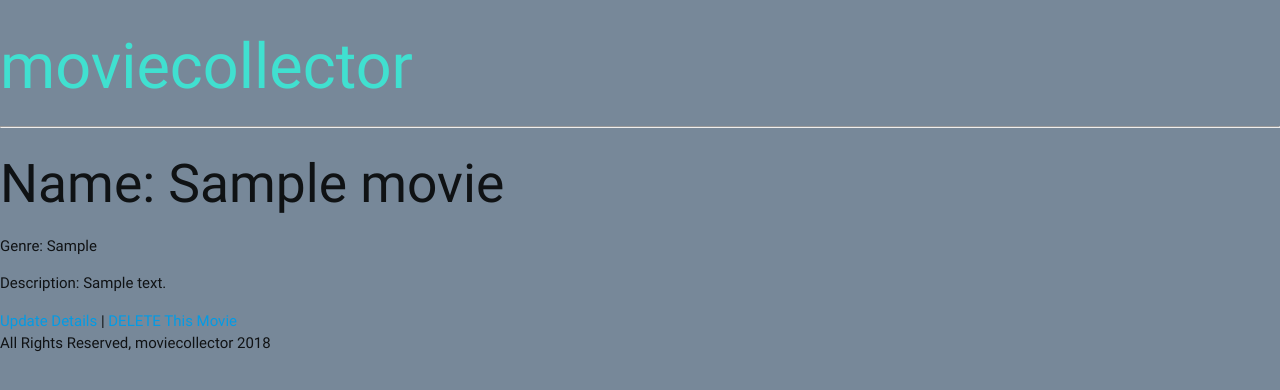
After one commit to sei-ec-remote/Finch_Collector, a Django app: page /movies/1/ in a window 1280 px wide. The commit adds this page. Shown: the top 390 px of the page. Run offline with Django 3.2, Linux system fonts and the light colour scheme; tables that the repository leaves empty hold one stand-in row (values such as "Sample post").

Commit message:
added full crud

```diff
--- a/moviecollector/main_app/models.py
+++ b/moviecollector/main_app/models.py
@@ -7,5 +7,5 @@ class Movie(models.Model):
     genre = models.CharField(max_length=100)
     description = models.CharField(max_length=250)
 
-def __str__(self):
-    return self.name
+    def __str__(self):
+        return self.name
--- /dev/null
+++ b/moviecollector/main_app/templates/base.html
@@ -0,0 +1,22 @@
+{% load static %}
+<!DOCTYPE html>
+<html>
+  <head>
+    <title>moviecollector</title>
+    <link rel="stylesheet" type="text/css" href="{% static 'style.css' %}" />
+    <link
+      rel="stylesheet"
+      href="https://cdnjs.cloudflare.com/ajax/libs/materialize/0.100.2/css/materialize.css"
+    />
+  </head>
+  <body>
+    <a href="/">
+      <h1>moviecollector</h1>
+    </a>
+    <hr />
+
+    {% block content %} {% endblock %}
+
+    <footer>All Rights Reserved, moviecollector 2018</footer>
+  </body>
+</html>
--- /dev/null
+++ b/moviecollector/main_app/templates/movies/show.html
@@ -0,0 +1,7 @@
+{% extends 'base.html' %} {% load static %} {% block content %}
+    <h2> Name: {{ movie.name }}</h1>
+    <p> Genre: {{ movie.genre }}</p>
+    <p> Description: {{ movie.description }}</p>
+        <a href="{% url 'movies_update' movie.id %}">Update Details</a> |
+    <a href="{% url 'movies_delete' movie.id %}">DELETE This Movie</a>
+{% endblock %}
--- a/moviecollector/main_app/urls.py
+++ b/moviecollector/main_app/urls.py
@@ -6,4 +6,8 @@ urlpatterns = [
     path('', views.index, name='index'),
     path('about/', views.about, name='about'),
     path('movies/', views.movies_index, name='movies_index'),
+    path('movies/<int:movie_id>/', views.movies_show, name='movies_show'),
+    path('movies/create/', views.MovieCreate.as_view(), name='movies_create'),
+    path('movies/<int:pk>/update/', views.MovieUpdate.as_view(), name='movies_update'),
+    path('movies/<int:pk>/delete/', views.MovieDelete.as_view(), name='movies_delete')
 ]
--- a/moviecollector/main_app/views.py
+++ b/moviecollector/main_app/views.py
@@ -1,7 +1,8 @@
 from django.shortcuts import render
-
+from django.views.generic.edit import CreateView, UpdateView, DeleteView
+from django.http import HttpResponseRedirect
+from django.http import HttpResponse
 # Create your views here.
-from django.http import HttpResponse
 
 from .models import Movie
 
@@ -14,3 +15,37 @@ def about(request):
 def movies_index(request):
     movies = Movie.objects.all()
     return render(request, 'movies/index.html', {'movies': movies})
+
+def movies_show(request, movie_id):
+        movie = Movie.objects.get(id=movie_id)
+        return render(request, 'movies/show.html', {'movie': movie})
+
+class MovieCreate(CreateView):
+  model = Movie
+  fields = '__all__'
+  success_url = '/movies'
+
+class MovieUpdate(UpdateView):
+  model = Movie
+  fields = ['name', 'genre', 'description']
+
+  def form_valid(self, form):
+    self.object = form.save(commit=False)
+    self.object.save()
+    return HttpResponseRedirect('/movies/' + str(self.object.pk))
+
+class MovieDelete(DeleteView):
+  model = Movie
+  success_url = '/movies'
+
+# class Movie:
+#     def __init__(self, name, genre, description):
+#         self.name = name
+#         self.genre = genre
+#         self.description = description
+
+# movies = [
+#     Movie('Guardians of the Galaxy', 'action', 'very good'),
+#     Movie('The Shawshank Redemption', 'crime', 'very good very good'),
+#     Movie('The Dark Knight', 'action', 'very classic')
+# ]
```
Also changed, not shown: moviecollector/main_app/templates/main_app/movie_confirm_delete.html (added, +10 -0 lines), moviecollector/main_app/templates/main_app/movie_form.html (added, +9 -0 lines), moviecollector/main_app/templates/movies/index.html (+5 -10 lines).
